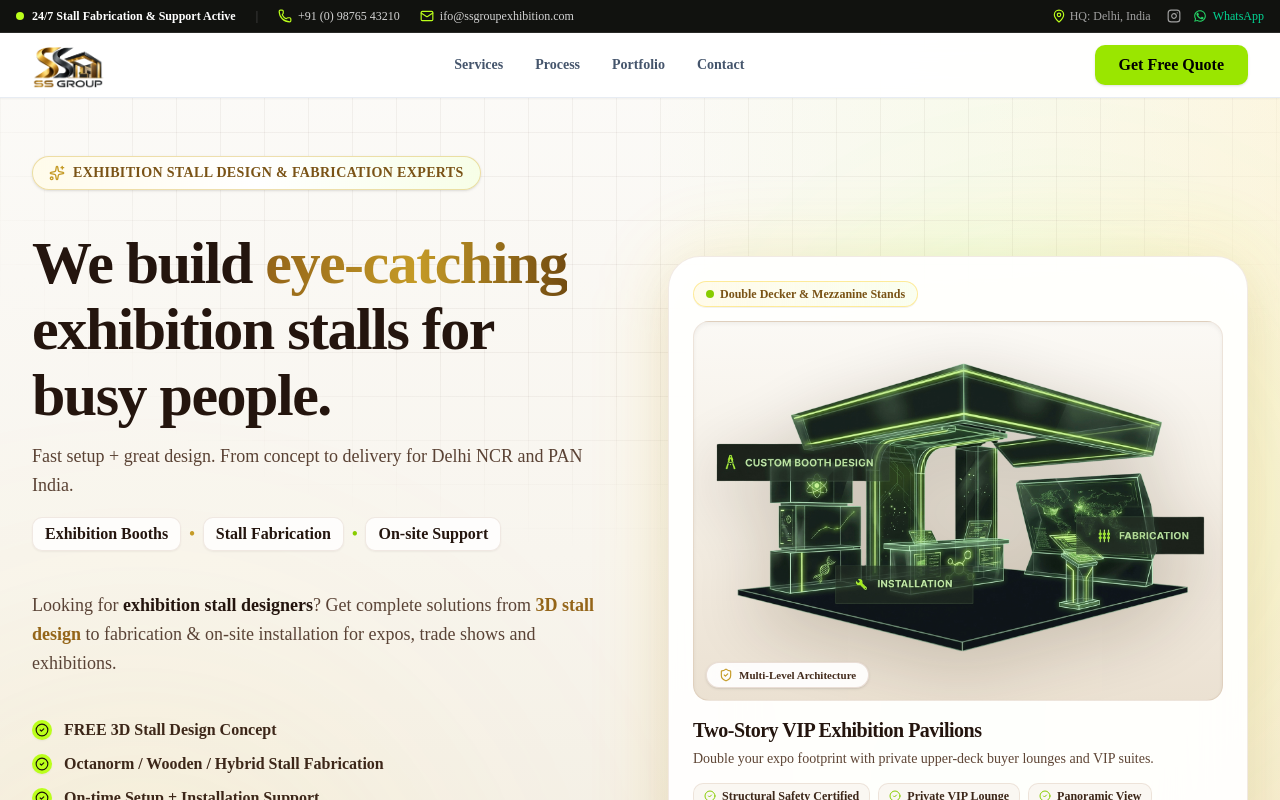
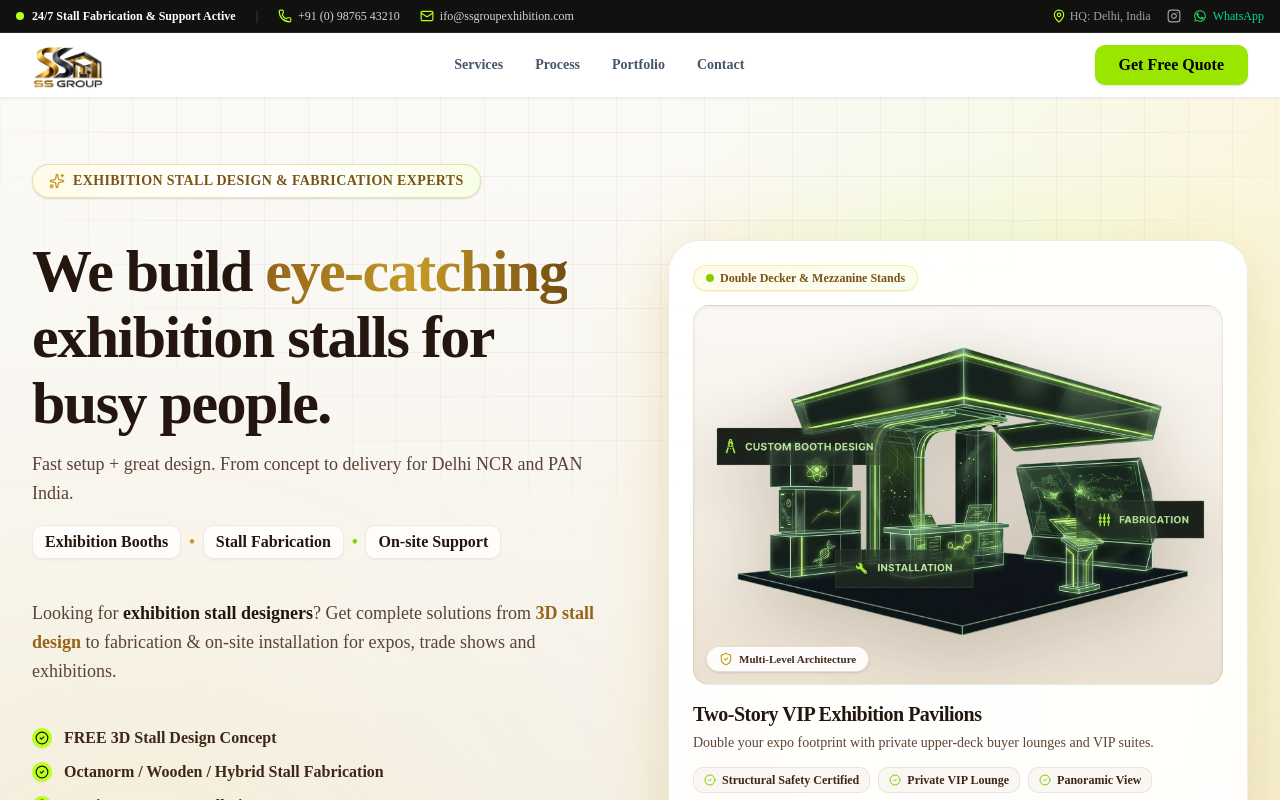
Before and after one commit to Himanshu-20002/ssgroup, a Next.js app: page / in a window 1280 px wide. Shown: the top 800 px of the page. Built offline with nearby package versions, Linux system fonts and the light colour scheme.

Commit message:
style: update hero top spacing and topbar padding

```diff
--- a/components/home/Hero.tsx
+++ b/components/home/Hero.tsx
@@ -16,7 +16,7 @@ export function Hero() {
   ]
 
   return (
-    <section className="relative pt-44 sm:pt-40 lg:pt-36 pb-14 px-3 sm:px-6 lg:px-8 overflow-hidden min-h-[calc(100vh-1rem)] lg:min-h-dvh flex items-start sm:items-center bg-gradient-to-b from-[#fcfbf9] via-[#f8f5ee] to-[#f0eae0]">
+    <section className="relative pt-28 sm:pt-32 lg:pt-32 pb-14 px-3 sm:px-6 lg:px-8 overflow-hidden min-h-[calc(100vh-1rem)] lg:min-h-dvh flex items-start sm:items-center bg-gradient-to-b from-[#fcfbf9] via-[#f8f5ee] to-[#f0eae0]">
       {/* Background Polish with Gold & Warm Brown Ambiance */}
       <div className="absolute inset-0 overflow-hidden pointer-events-none">
         <div className="absolute top-0 right-0 w-full lg:w-1/2 h-full bg-gradient-to-l from-amber-200/20 via-[#bbff1bff]/5 to-transparent"></div>
@@ -29,7 +29,7 @@ export function Hero() {
         <div className="flex flex-col lg:grid lg:grid-cols-2 gap-12 lg:gap-14 items-start">
 
           {/* Left Side Content - Light Theme Polish */}
-          <div className="order-1 lg:order-1 space-y-6 lg:space-y-10 pt-2 sm:pt-3">
+          <div className="order-1 lg:order-1 space-y-6 lg:space-y-10 pt-9">
             <motion.div
               initial={{ opacity: 0, x: -20 }}
               animate={{ opacity: 1, x: 0 }}
--- a/components/home/TopBar.tsx
+++ b/components/home/TopBar.tsx
@@ -4,8 +4,8 @@ import WhatsAppIcon from '../icons/WhatsAppIcon';
 
 export default function TopBar() {
   return (
-    <div className="bg-[#11120f] text-neutral-300 text-xs py-1.5 sm:py-2 px-3 sm:px-4 border-b border-white/10">
-      <div className="max-w-7xl mx-auto flex flex-col sm:flex-row justify-between items-center gap-1.5 sm:gap-2">
+    <div className="bg-[#11120f] text-neutral-300 text-xs py-2 px-4 border-b border-white/10">
+      <div className="max-w-7xl mx-auto flex flex-col sm:flex-row justify-between items-center gap-2">
         {/* Left Side: Status & Contact */}
         <div className="flex flex-wrap items-center justify-center sm:justify-start gap-3 sm:gap-5">
           <span className="inline-flex items-center gap-2 text-neutral-300">
```
